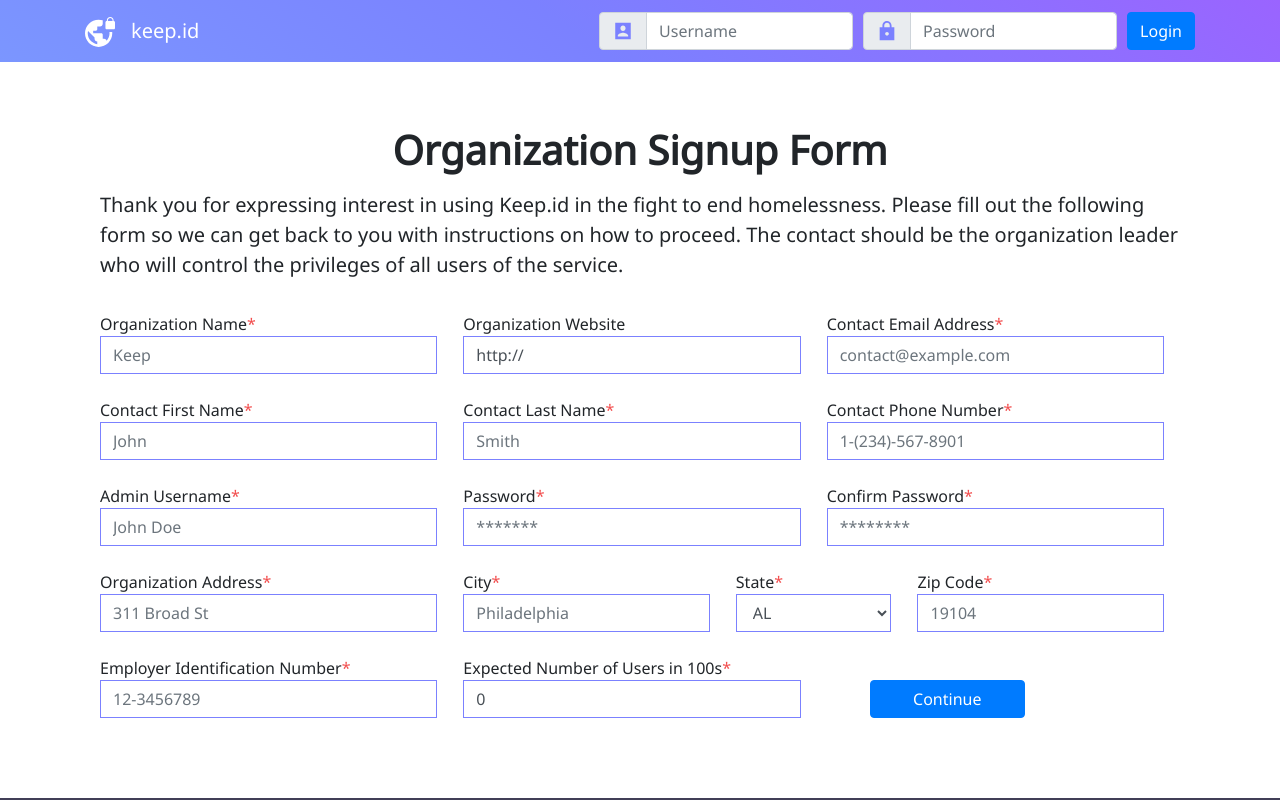
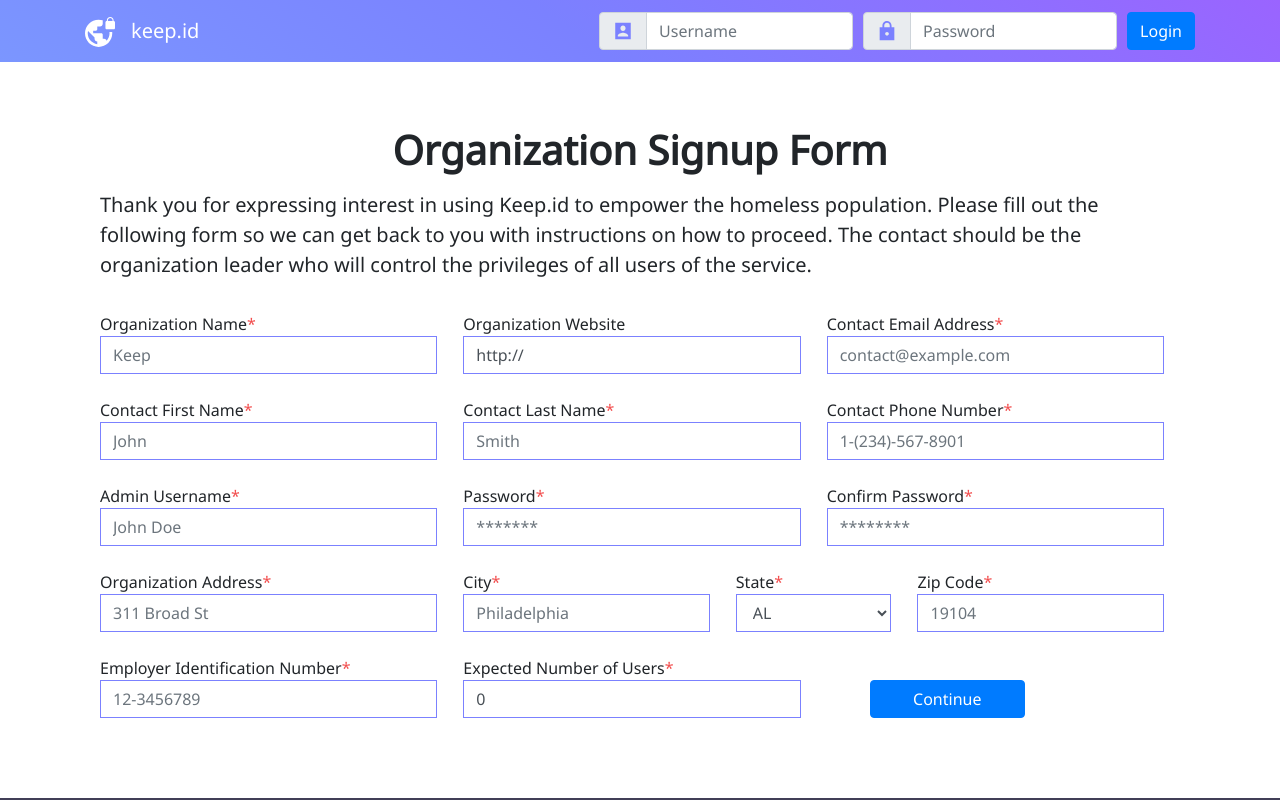
Before and after one commit to keepid/keepid_client, a React (Create React App) app: page /organization-signup in a window 1280 px wide. Shown: the top 800 px of the page. Built offline with nearby package versions, Linux system fonts and the light colour scheme.

Commit message:
Tidying up Signup

```diff
--- a/src/components/OrganizationSignup.tsx
+++ b/src/components/OrganizationSignup.tsx
@@ -98,9 +98,8 @@ class OrganizationSignup extends Component<{}, State, {}> {
       acceptEULA,
     } = this.state;
     if (!acceptEULA) {
-      alert('Please accept EULA before completing application');
+      alert('You must read and accept the EULA before submitting the application');
     } else {
-      alert('Thank you for Submitting. Please wait 1-3 business days for a response.');
       fetch(`${getServerURL()}/organization-signup`, {
         method: 'POST',
         body: JSON.stringify({
@@ -125,6 +124,7 @@ class OrganizationSignup extends Component<{}, State, {}> {
           const enrollmentStatus = responseJSON;
           if (enrollmentStatus === 'SUCCESSFUL_ENROLLMENT') {
             this.setState({ submitSuccessful: true });
+            alert('Thank you for Submitting. Please wait 1-3 business days for a response.');
           } else if (enrollmentStatus === 'USER_ALREADY_EXISTS') {
             alert('User already exists');
           } else if (enrollmentStatus === 'ORG_EXISTS') {
@@ -243,8 +243,8 @@ class OrganizationSignup extends Component<{}, State, {}> {
 
     const organizationFormHeader = !reaffirmStage ? 'Organization Signup Form' : 'Finish Organization Signup';
     const organizationFormBody = !reaffirmStage
-      ? 'Thank you for expressing interest in using Keep.id in the fight to end homelessness. Please fill out the following form so we can get back to you with instructions on how to proceed. The contact should be the organization leader who will control the privileges of all users of the service.'
-      : 'Please check information and sign and submit your form.';
+      ? 'Thank you for expressing interest in using Keep.id to empower the homeless population. Please fill out the following form so we can get back to you with instructions on how to proceed. The contact should be the organization leader who will control the privileges of all users of the service.'
+      : 'Please check the information below for accuracy and read and sign the EULA below to indicate your consent to the EULA.';
     const organizationForm = (
       <div className="container">
         <Helmet>
@@ -371,9 +371,9 @@ class OrganizationSignup extends Component<{}, State, {}> {
                   </div>
                   <div className="col-md-4 form-group">
                     <label htmlFor="inputNumUsers" className="w-100 pr-3">
-                      Expected Number of Users in 100s
+                      Expected Number of Users
                       <span className="red-star">*</span>
-                      <input readOnly={reaffirmStage} type="number" className="form-control form-purple" id="inputNumUsers" min="0" step="100" placeholder="1000" value={organizationNumClients} onChange={this.handleChangeOrganizationNumClients} required />
+                      <input readOnly={reaffirmStage} type="number" className="form-control form-purple" id="inputNumUsers" min="0" step="1" placeholder="1000" value={organizationNumClients} onChange={this.handleChangeOrganizationNumClients} required />
                     </label>
                   </div>
                   {!reaffirmStage
@@ -409,7 +409,7 @@ class OrganizationSignup extends Component<{}, State, {}> {
         </div>
         <div className="row mt-5">
           <p className="textPrintDesc pl-3">
-            <span>I Agree and Sign</span>
+            <span>I agree to all terms and conditions in the EULA above</span>
           </p>
         </div>
         <div className="row mt-5 mb-auto">
--- a/src/components/PersonSignup.tsx
+++ b/src/components/PersonSignup.tsx
@@ -211,7 +211,7 @@ class PersonSignup extends Component<Props, State, {}> {
             <div className="jumbotron jumbotron-fluid bg-white pb-2 mb-2">
               <div className="container">
                 <h1 className="display-5 text-center font-weight-bold mb-3">
-                  {personFormHeader}
+                  {personFormHeader()}
                   {' '}
                   Signup Page
                 </h1>
--- a/src/lib/react-typescript-signature-pad/index.tsx
+++ b/src/lib/react-typescript-signature-pad/index.tsx
@@ -491,7 +491,7 @@ export default class SignaturePad extends React.Component<ISignaturePadProps, {}
       return (
         <div id="signature-pad" className="m-signature-pad">
           <div className="m-signature-pad--body">
-            <canvas style={customStyles} ref={this.canvasRef} />
+            <canvas style={customStyles} ref={this.canvasRef}/>
           </div>
           <Button onClick={this.clear}>Clear</Button>
         </div>
```
